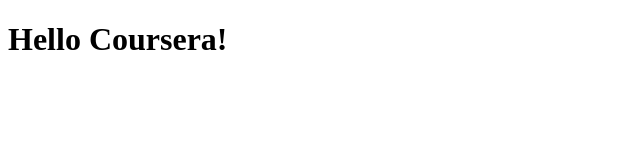
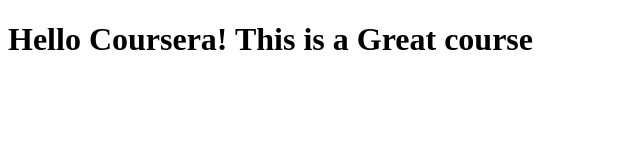
Before and after one commit to pheekhay/MyCourseraTests, a plain HTML site: page site/index.html in a window 1280 px wide. Shown: the whole page, without its empty margins (0-640 px from the left). Drawn offline with Linux system fonts and the light colour scheme.

Commit message:
Small addition to our content.

```diff
--- a/site/index.html
+++ b/site/index.html
@@ -4,6 +4,6 @@
 	<title>Hello Coursera</title>
 </head>
 <body>
-<h1>Hello Coursera!</h1>
+<h1>Hello Coursera! This is a Great course</h1>
 </body>
 </html>
```
